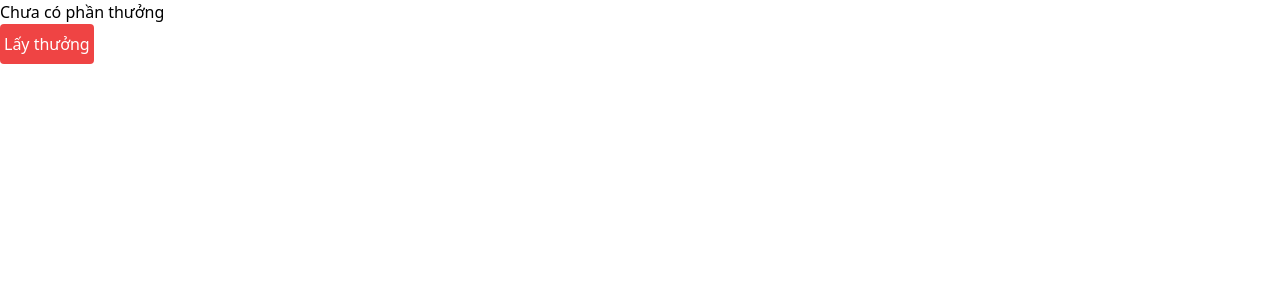
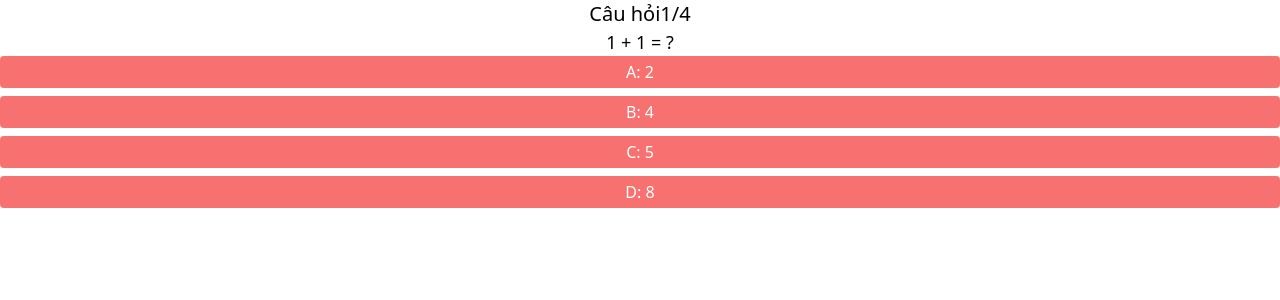
Before and after one commit to bphphin/react-dev, a React (Vite) app: page / in a window 1280 px wide. Shown: the top 300 px of the page. Built offline with nearby package versions, Linux system fonts and the light colour scheme.

Commit message:
feat: :rocket: Quiz app

```diff
--- a/src/App.jsx
+++ b/src/App.jsx
@@ -1,21 +1,12 @@
 import React, { useState } from 'react'
-import Gift from './components/Gift';
+import Quiz from './components/Quiz';
+
 
 export default function App() {
-    const gifts = [
-        'Iphone 11',
-        'Iphone 12',
-        'Iphone 13',
-    ];
-    const [gift, setGift] = useState(null);
 
-    const handleGift = () => {
-        setGift(gifts[Math.floor(Math.random() * gifts.length)]);
-    }
     return (
         <>
-            <p>{ gift || 'Chưa có phần thưởng' }</p>
-            <button onClick={ handleGift } className='bg-red-500 text-white py-2 px-1 rounded '>Lấy thưởng</button>
+            <Quiz/>
         </>
     );
 }
--- a/src/components/Gift.jsx
+++ /dev/null
@@ -1,7 +0,0 @@
-import React from 'react'
-
-export default function Gift() {
-  return (
-    <div>Gift</div>
-  )
-}
--- /dev/null
+++ b/src/components/Quiz.jsx
@@ -0,0 +1,53 @@
+import React, { useRef, useState } from 'react'
+import { quizList } from '../constants/quiz.js';
+
+export default function Quiz() {
+    const [quiz , setQuiz] = useState(0);
+    const [score , setScore] = useState(0);
+    const [checked, setChecked] = useState(true);
+    const bgBtnCorrect = useRef(null);
+
+    const handleQuizButton = isCorrect => {
+        if(isCorrect) {
+            setScore(score+1)
+        }
+        if(quiz + 1 >= quizList.length) {
+            setChecked(false);
+        }
+        setQuiz(quiz+1);
+    }
+    console.log(checked);
+    return (
+        <>
+            {
+                checked ? (
+                    <>
+                        <div className='text-center'>
+                            <div>
+                                <h1 className='text-xl'>Câu hỏi{ quiz + 1 }/{ quizList.length }</h1>
+                                <p className='text-lg'>{ quizList[quiz].questionText }</p>
+                            </div>
+                            <div className='flex flex-col space-y-2'>
+                                { quizList[quiz].answersOption.map(item => (
+                                    <button className='px-5 py-1 bg-red-400 text-white rounded'
+                                    key={Math.random()}
+                                    onClick={ () => handleQuizButton(item.isCorrect) }
+                                    ref={ bgBtnCorrect }
+                                    >
+                                        { item.answersText }
+                                    </button>
+                                )) }
+                            </div>
+                        </div>
+                    </>
+                )
+                : (
+                    <>
+                        <p>Bạn có { score } câu đúng</p>
+                        <p>Bạn có { quizList.length - score } câu chưa trả lời đúng</p>
+                    </>
+                )
+            }
+        </>
+    )
+}
--- /dev/null
+++ b/src/constants/quiz.js
@@ -0,0 +1,86 @@
+export const quizList = [
+    {
+        questionText: '1 + 1 = ?',
+        answersOption: [
+            {
+                answersText: 'A: 2',
+                isCorrect: true,
+            },
+            {
+                answersText: 'B: 4',
+                isCorrect: false,
+            },
+            {
+                answersText: 'C: 5',
+                isCorrect: false,
+            },
+            {
+                answersText: 'D: 8',
+                isCorrect: false,
+            },
+        ]
+    },
+    {
+        questionText: '2 + 2 = ?',
+        answersOption: [
+            {
+                answersText: 'A: 5',
+                isCorrect: false,
+            },
+            {
+                answersText: 'B: 4',
+                isCorrect: true,
+            },
+            {
+                answersText: 'C: 9',
+                isCorrect: false,
+            },
+            {
+                answersText: 'D: 11',
+                isCorrect: false,
+            },
+        ]
+    },
+    {
+        questionText: '3 + 3 = ?',
+        answersOption: [
+            {
+                answersText: 'A: 2',
+                isCorrect: false,
+            },
+            {
+                answersText: 'B: 3',
+                isCorrect: false,
+            },
+            {
+                answersText: 'C: 7',
+                isCorrect: false,
+            },
+            {
+                answersText: 'D: 6',
+                isCorrect: true,
+            },
+        ]
+    },
+    {
+        questionText: '4 + 4 = ?',
+        answersOption: [
+            {
+                answersText: 'A: 12',
+                isCorrect: false,
+            },
+            {
+                answersText: 'B: 8',
+                isCorrect: true,
+            },
+            {
+                answersText: 'C: 5',
+                isCorrect: false,
+            },
+            {
+                answersText: 'D: 2',
+                isCorrect: false,
+            },
+        ]
+    },
+]
```
